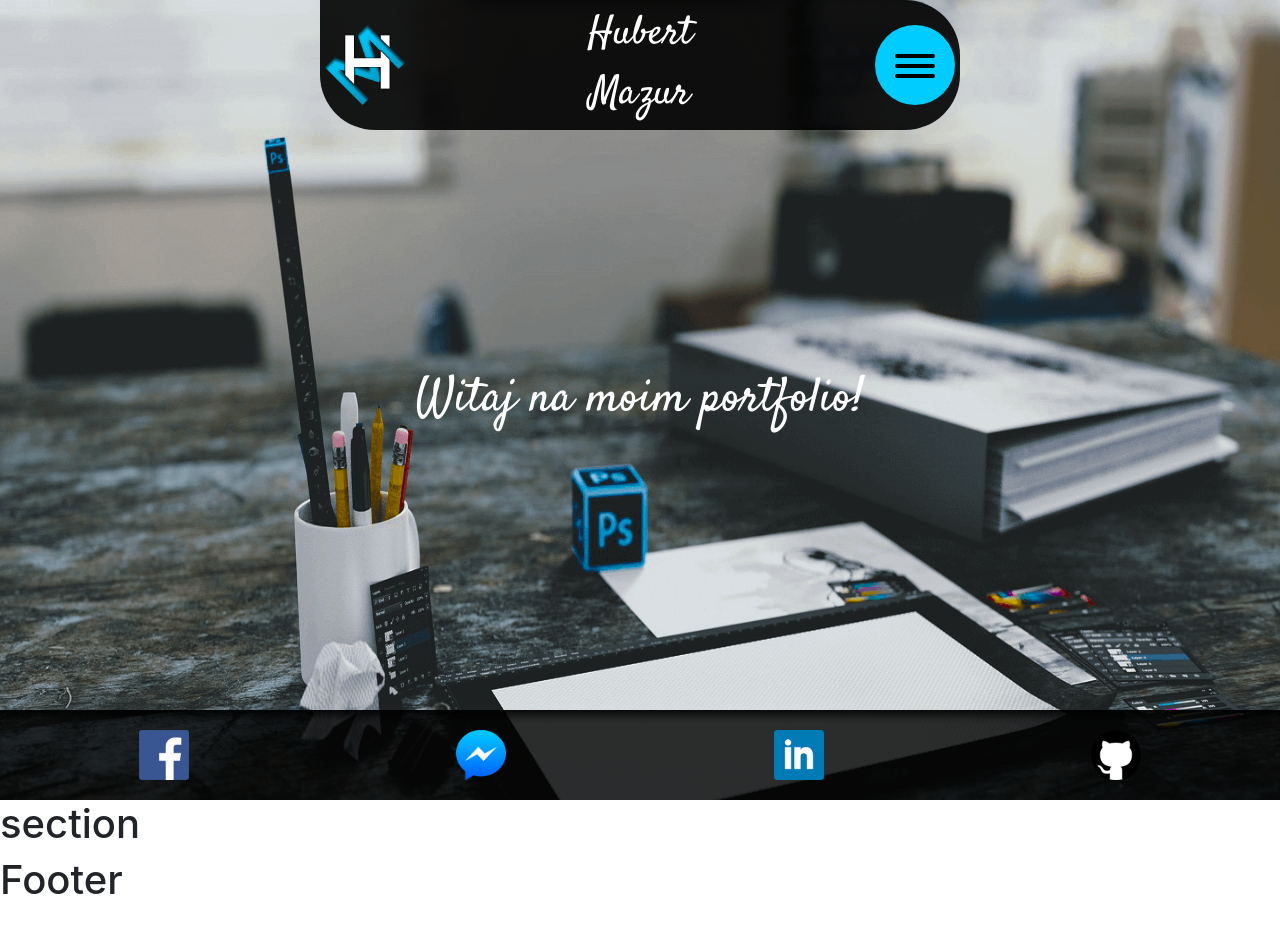
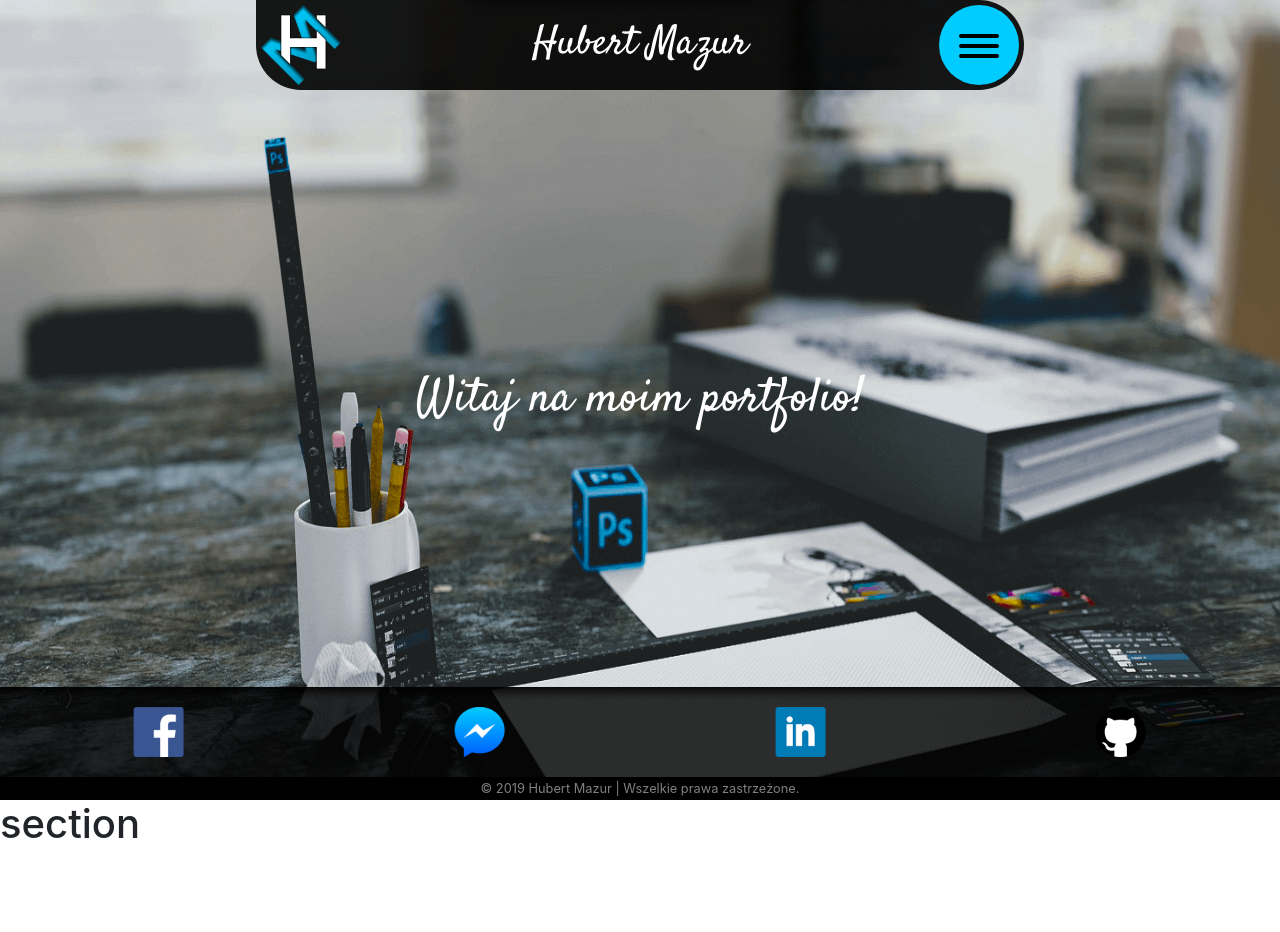
Before and after one commit to mazurro1/portfolio, a React (Create React App) app: page / in a window 1280 px wide. Shown: the top 932 px of the page. Built offline with nearby package versions, Linux system fonts and the light colour scheme.

Commit message:
v1_6 (new Nav + footer)

```diff
--- a/public/index.html
+++ b/public/index.html
@@ -12,22 +12,11 @@
     -->
   <link rel="manifest" href="%PUBLIC_URL%/manifest.json" />
   <link href="https://fonts.googleapis.com/css?family=Satisfy&display=swap" rel="stylesheet">
-  <title>React App</title>
+  <title>Hubert Mazur - portfolio</title>
 </head>
 
 <body>
-  <noscript>You need to enable JavaScript to run this app.</noscript>
   <div id="root"></div>
-  <!--
-      This HTML file is a template.
-      If you open it directly in the browser, you will see an empty page.
-
-      You can add webfonts, meta tags, or analytics to this file.
-      The build step will place the bundled scripts into the <body> tag.
-
-      To begin the development, run `npm start` or `yarn start`.
-      To create a production bundle, use `npm run build` or `yarn build`.
-    -->
 </body>
 
 </html>
--- a/src/footer.js
+++ b/src/footer.js
@@ -8,9 +8,9 @@ class Footer extends React.Component {
 
     render() {
         return (
-            <>
-                <h1>Footer</h1>
-            </>
+            <div className="container">
+                © 2019 Hubert Mazur | Wszelkie prawa zastrzeżone.
+            </div>
         )
     }
 }
--- a/src/navigation.js
+++ b/src/navigation.js
@@ -68,17 +68,17 @@ class Navigation extends React.Component {
             <BrowserRouter>
                 <div className="content">
                     <div className="row">
-                        <div className="col-4">
+                        <div className="col-lg-2 col-12">
                             <div className="logo">
                                 <NavLink exact to="/"><img src={logo} alt="" /></NavLink>
                             </div>
                         </div>
-                        <div className="col-4">
+                        <div className="col-lg-8 col-10">
                             <div className="name">
-                                Hubert Mazur
+                                <NavLink exact to="/">Hubert Mazur</NavLink>
                             </div>
                         </div>
-                        <div className="col-4">
+                        <div className="col-lg-2 col-2">
                             <div className={classStyleBar} onClick={this.handleBarClick}>
                                 <div className="all">
                                     <div className="first"></div>
--- a/src/sass/footer.scss
+++ b/src/sass/footer.scss
@@ -0,0 +1,10 @@
+footer{
+    position: fixed;
+    width: 100%;
+    bottom: 0;
+    text-align: center;
+    background-color: black;
+    font-size: 0.8rem;
+    color: rgba(255,255,255,0.5);
+    padding: 2px;
+}
--- a/src/sass/header.scss
+++ b/src/sass/header.scss
@@ -18,11 +18,11 @@
         position: fixed;
         z-index: 20;
         overflow: hidden;
-        bottom: 0;
+        bottom: 23px;
         left: 50%;
         transform: translate(-50%,0);
         background: rgba(0,0,0,0.8);
-        width: 100%;
+        width: 101%;
         box-shadow: 0px 10px 10px -5px rgba(0,0,0,0.9)inset;
 
         .allIcons{
--- a/src/sass/nav.scss
+++ b/src/sass/nav.scss
@@ -3,7 +3,7 @@ nav{
     .content{
         position: fixed;
         z-index: 100;
-        width: 50%;
+        width: 60%;
         left: 50%;
         transform: translate(-50%, 0);
         padding: 5px;
@@ -11,11 +11,22 @@ nav{
         border-bottom-left-radius: 55px;
         border-bottom-right-radius: 55px;
         border-top-right-radius: 55px;
+        @media all and (max-width: 768px){
+            &{
+                width: 90%;
+            }
+        }
 
         .logo{
             position: relative;
             top: 50%;
             transform: translate(0, -50%);
+
+            @media all and (max-width: 992px){
+                &{
+                    display: none;
+                }
+            }
 
             img{
                 width: 80px;
@@ -29,7 +40,11 @@ nav{
             top: 50%;
             transform: translate(0,-50%);
             text-align: center;
-            color: white;
+
+            a{
+                color: white;
+                text-decoration: none;
+            }
         }
 
         .bar{
```
